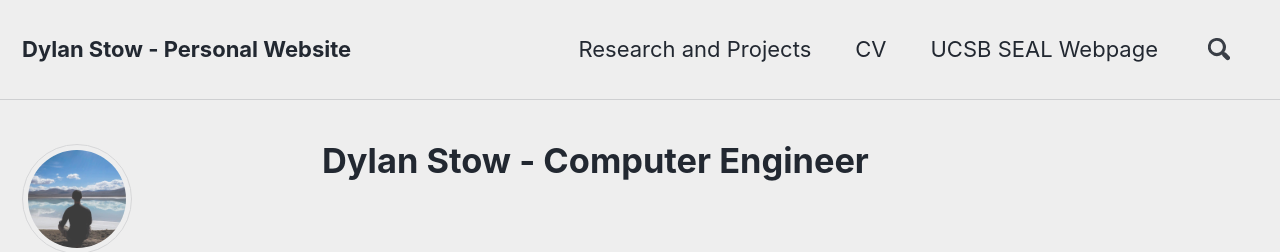
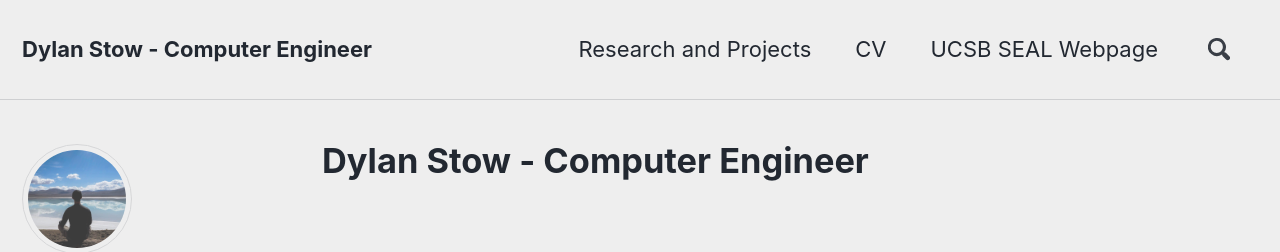
Before and after one commit to dylanstow/dylanstow.github.io, a Jekyll site: the page built from index.md, in a window 1280 px wide and 900 px high. Shown: the top 252 px of the window. Built offline with Jekyll 4.4.1, drawn with Linux system fonts in a browser that asks for light colours; nearby versions of some CDN libraries.

Commit message:
title change

```diff
--- a/_config.yml
+++ b/_config.yml
@@ -9,7 +9,7 @@ minimal_mistakes_skin    : "air" #"default" # "air", "aqua", "contrast", "dark",
 
 # Site Settings
 locale                   : "en-US"
-title                    : "Dylan Stow - Personal Website"
+title                    : "Dylan Stow - Computer Engineer"
 title_separator          : "-"
 name                     : "Dylan Stow"
 description              : "Personal Website of Dylan Stow, Computer Engineering Researcher."
```
